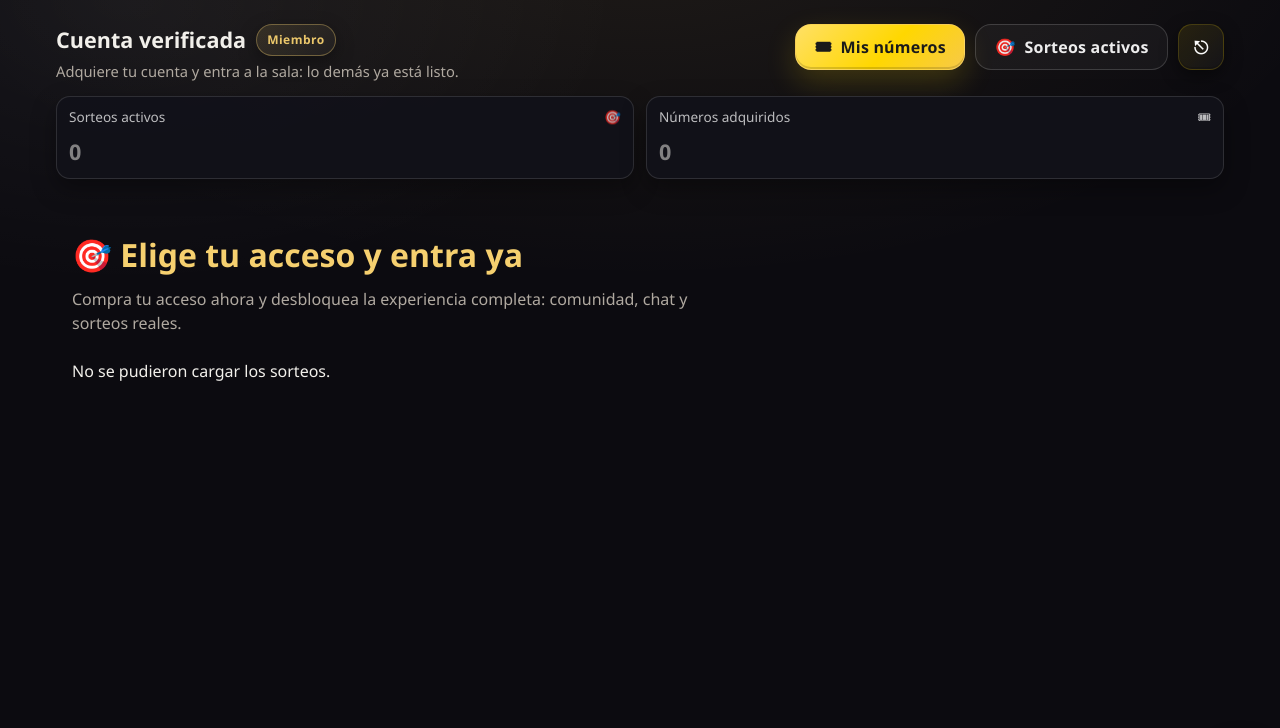
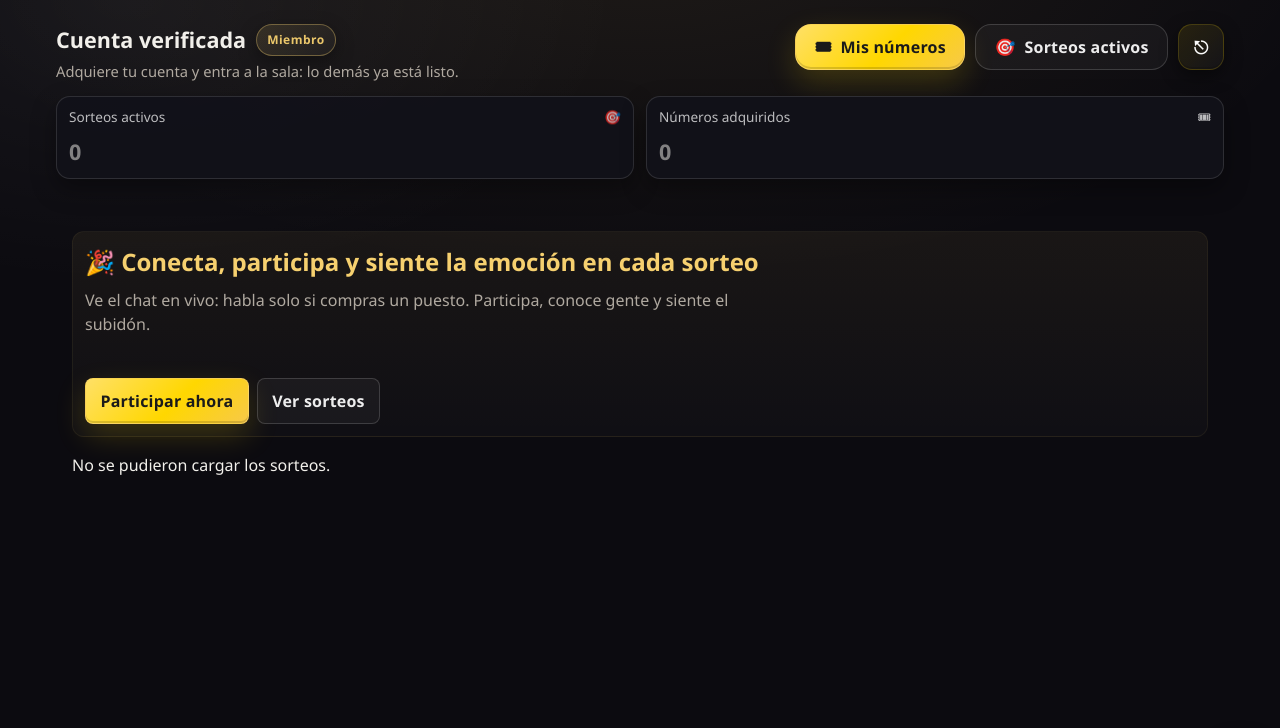
Before and after one commit to GivePrizes/SiempreGanas, a website with bundled scripts: page frontend/participante/dashboard.html in a window 1280 px wide. Shown: the top 728 px of the page. Built offline with nearby package versions, Linux system fonts and the light colour scheme; no server answers.

Commit message:
texto de panel sorteo, participantes

```diff
--- a/frontend/assets/css/participant.css
+++ b/frontend/assets/css/participant.css
@@ -207,6 +207,41 @@ body{
   .sorteo-card .cta .btn-primary {
     font-size: 0.9rem;
   }
+}
+
+/* Hero for sorteos section (app-like, inviting) */
+.sorteos-hero {
+  display: flex;
+  flex-direction: column;
+  gap: .5rem;
+  margin-bottom: 1rem;
+  padding: .75rem;
+  border-radius: .75rem;
+  background: linear-gradient(180deg, rgba(246,208,111,0.06), rgba(255,255,255,0.02));
+  border: 1px solid rgba(246,208,111,0.06);
+}
+.sorteos-hero h2 {
+  margin: 0;
+  font-size: 1.5rem;
+  color: var(--colour-primary);
+  display: flex;
+  align-items: center;
+  gap: .5rem;
+}
+.sorteos-hero .section-description {
+  margin: 0;
+  color: var(--colour-muted);
+  font-size: .98rem;
+}
+.hero-cta {
+  display:flex;
+  gap:.5rem;
+  margin-top:.6rem;
+}
+.hero-cta .btn {
+  padding:.5rem .9rem;
+  border-radius:.5rem;
+  font-weight:600;
 }
 
 /* =============================
--- a/frontend/participante/dashboard.html
+++ b/frontend/participante/dashboard.html
@@ -75,10 +75,16 @@
 
     <!-- 🎯 SORTEOS DISPONIBLES -->
     <section class="sorteos-section">
-      <h2>🎯 Elige tu acceso y entra ya</h2>
-      <p class="section-description">
-        Compra tu acceso ahora y desbloquea la experiencia completa: comunidad, chat y sorteos reales.
-      </p>
+      <div class="sorteos-hero">
+        <h2>🎉 Conecta, participa y siente la emoción en cada sorteo</h2>
+        <p class="section-description">
+          Ve el chat en vivo: habla solo si compras un puesto. Participa, conoce gente y siente el subidón.
+        </p>
+        <div class="hero-cta">
+          <button class="btn btn-primary" onclick="location.href='sorteo.html'">Participar ahora</button>
+          <button class="btn btn-ghost" onclick="location.href='sorteos.html'">Ver sorteos</button>
+        </div>
+      </div>
 
       <div id="sorteosActivos" class="sorteos-grid">
         <!-- tarjetas generadas por ../assets/js/participante/index.js -->
```
